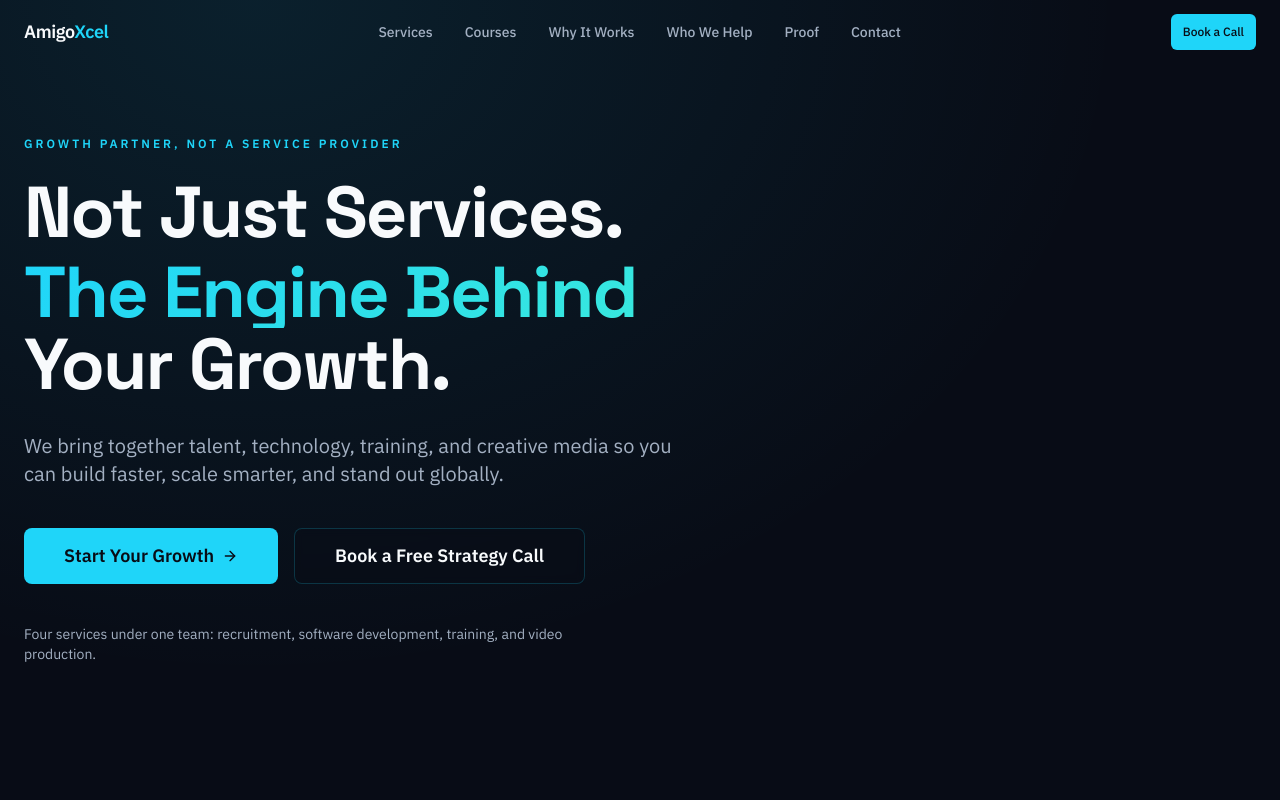
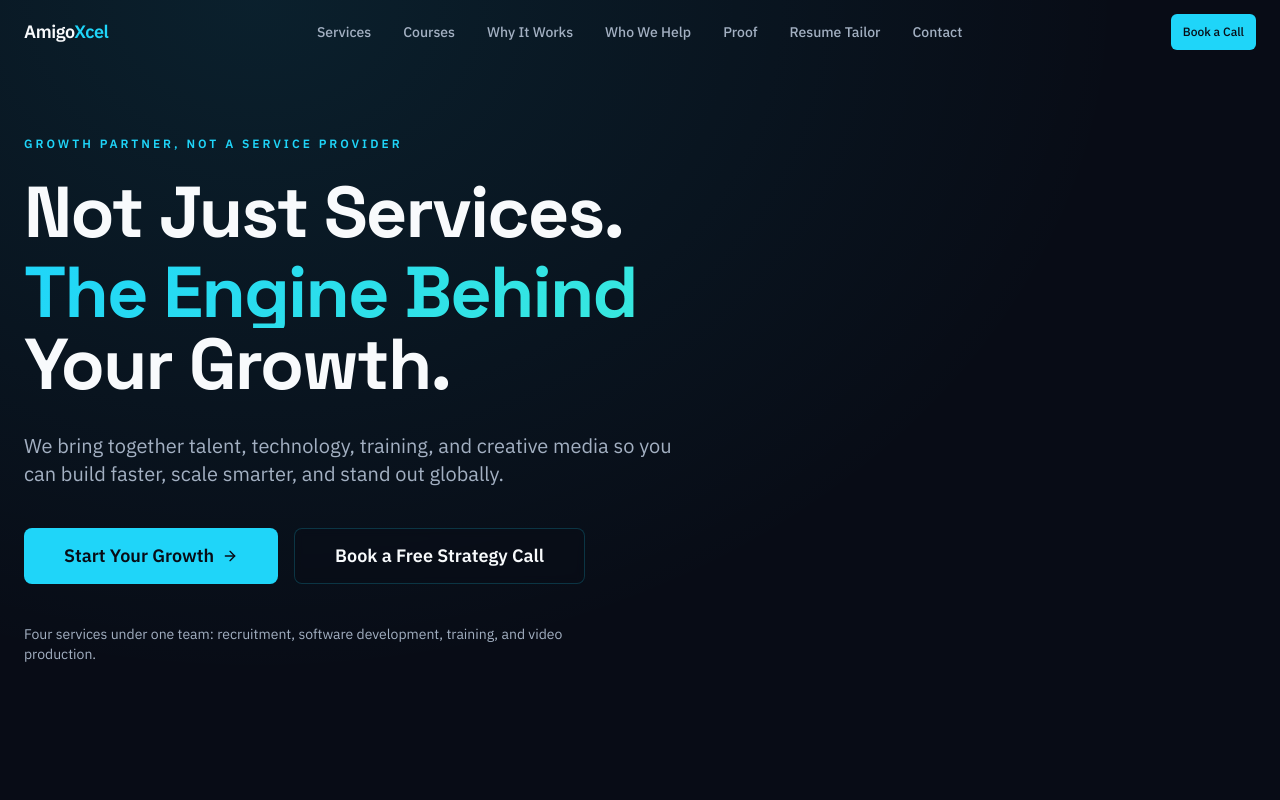
Before and after one commit to bishalamigo/amigo-xcel-global-careers, a React (Vite) app: page / in a window 1280 px wide. Shown: the top 800 px of the page. Built offline with nearby package versions, Linux system fonts and the light colour scheme.

Commit message:
Changes
Co-authored-by: bishalamigo <217001944+bishalamigo@users.noreply.github.com>

```diff
--- a/src/components/Header.tsx
+++ b/src/components/Header.tsx
@@ -9,6 +9,7 @@ const navLinks = [
   { label: "Why It Works", href: "#why" },
   { label: "Who We Help", href: "#audience" },
   { label: "Proof", href: "#proof" },
+  { label: "Resume Tailor", href: "/resume-tailor", isRoute: true },
   { label: "Contact", href: "#contact" },
 ];
 
```
